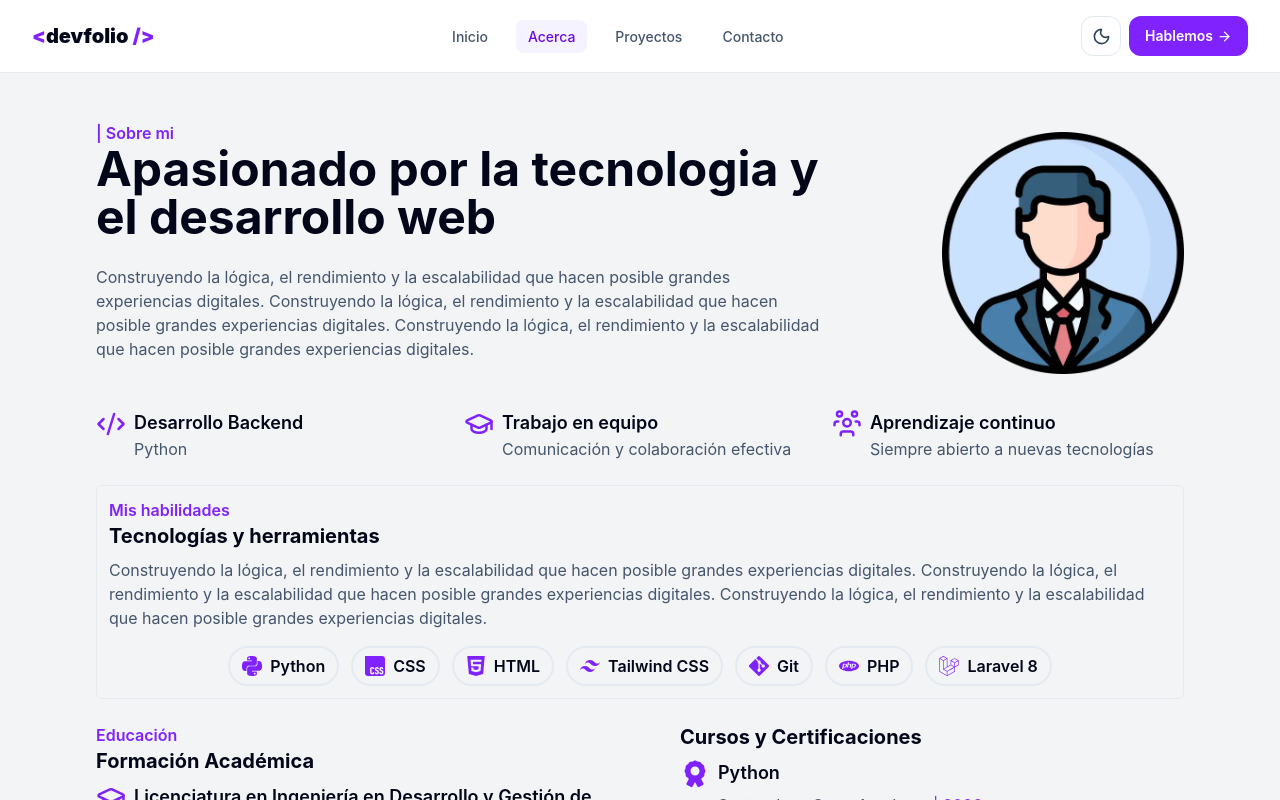
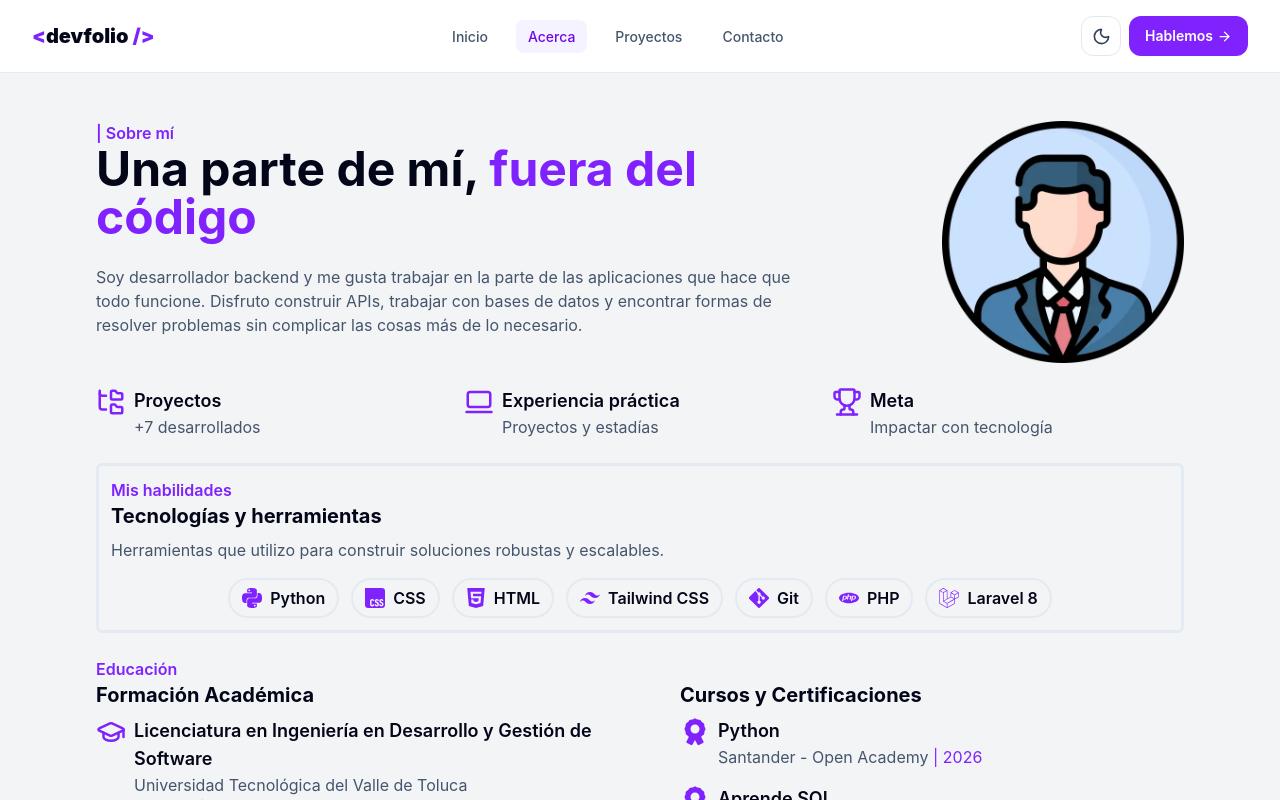
Before and after one commit to carlosmxdev/devfolio, a React (Vite) app: page /acerca in a window 1280 px wide. Shown: the top 800 px of the page. Built offline with nearby package versions, Linux system fonts and the light colour scheme.

Commit message:
style(about): refine visual styles

```diff
--- a/src/components/about/Certificates.jsx
+++ b/src/components/about/Certificates.jsx
@@ -5,17 +5,24 @@ function Certificates() {
     <div className="grid grid-cols-1 gap-4">
       {learningAchievements.map(
         ({ id, Icon, certificateName, platform, year }) => (
+          // Tarjeta del certificado.
           <dl key={id} className="flex gap-2">
+            {/* Icono representativo del certificado. */}
             <Icon
               size={30}
               aria-hidden="true"
               className="shrink-0 text-violet-600 dark:text-violet-400"
             />
+
+            {/* Contenedor del título y nombre de la plataforma o persona que emite el certificado. */}
             <div className="min-w-0 flex-1">
-              <dt className="mb-1.5 text-sm font-semibold text-slate-950 sm:text-lg dark:text-white">
+              {/* Título del certificado. */}
+              <dt className="text-sm font-semibold text-slate-950 sm:text-lg dark:text-white">
                 {certificateName}
               </dt>
-              <dd className="text-xs text-slate-600 sm:text-base dark:text-slate-300">
+
+              {/* Nombre de la plataforma o persona que emite el certificado. */}
+              <dd className="text-sm text-slate-600 sm:text-base dark:text-slate-300">
                 {platform}{" "}
                 <span className="text-violet-600 dark:text-violet-400">
                   | {year}
--- a/src/components/about/Education.jsx
+++ b/src/components/about/Education.jsx
@@ -4,21 +4,29 @@ function Education() {
   return (
     <div className="grid grid-cols-1 gap-4">
       {education.map(({ id, Icon, institution, degree, titled }) => (
+        // Tarjeta de la carrera.
         <dl key={id} className="flex gap-2">
+          {/* Icono representativo de la carrera. */}
           <Icon
             size={30}
             aria-hidden="true"
             className="shrink-0 text-violet-600 dark:text-violet-400"
           />
 
+          {/* Contenedor del nombre de la carrera, nombre de la universidad y año de titulación de la carrera. */}
           <div className="min-w-0 flex-1">
-            <dt className="mb-1.5 text-sm font-semibold text-slate-950 sm:text-lg dark:text-white">
+            {/* Nombre de la carrera. */}
+            <dt className="text-sm font-semibold text-slate-950 sm:text-lg dark:text-white">
               {degree}
             </dt>
-            <dd className="text-xs text-slate-600 sm:text-base dark:text-slate-300">
+
+            {/* Nombre de la universidad de la carrera. */}
+            <dd className="text-sm text-slate-600 sm:text-base dark:text-slate-300">
               {institution}
             </dd>
-            <span className="text-xs text-violet-600 sm:text-base dark:text-violet-400">
+
+            {/* Año de titulación de la carrera. */}
+            <span className="text-sm text-violet-600 sm:text-base dark:text-violet-400">
               {titled}
             </span>
           </div>
--- a/src/components/about/Skills.jsx
+++ b/src/components/about/Skills.jsx
@@ -4,16 +4,19 @@ function Skills() {
   return (
     <div className="flex flex-wrap items-center justify-center gap-3">
       {skills.map(({ name, Icon }) => (
+        // Tarjeta de la skill.
         <div
           key={name}
           className="inline-flex items-center gap-2 rounded-full border-2 border-slate-200/80 px-3 py-1.5 dark:border-slate-800"
         >
+          {/* Icono representativo de la skill. */}
           <Icon
             size={20}
             aria-hidden="true"
             className="shrink-0 text-violet-600 dark:text-violet-400"
           />
 
+          {/* Nombre de la skill. */}
           <p className="text-sm font-semibold text-slate-950 sm:text-base dark:text-white">
             {name}
           </p>
--- a/src/data/competencies.js
+++ b/src/data/competencies.js
@@ -1,22 +1,22 @@
-import { CodeXml, GraduationCap, UserGroup } from "lucide-react";
+import { Layers, FolderTree, LaptopMinimal, Trophy } from "lucide-react";
 
 export const competencies = [
   {
     id: 1,
-    Icon: CodeXml,
-    title: "Desarrollo Backend",
-    description: "Python",
+    Icon: FolderTree,
+    title: "Proyectos",
+    description: "+7 desarrollados",
   },
   {
     id: 2,
-    Icon: GraduationCap,
-    title: "Trabajo en equipo",
-    description: "Comunicación y colaboración efectiva",
+    Icon: LaptopMinimal,
+    title: "Experiencia práctica",
+    description: "Proyectos y estadías",
   },
   {
     id: 3,
-    Icon: UserGroup,
-    title: "Aprendizaje continuo",
-    description: "Siempre abierto a nuevas tecnologías",
+    Icon: Trophy,
+    title: "Meta",
+    description: "Impactar con tecnología",
   },
 ];
--- a/src/pages/About.jsx
+++ b/src/pages/About.jsx
@@ -16,21 +16,23 @@ function About() {
         <div>
           {/* Etiqueta decorativa que identifica la sección actual. */}
           <span className="text-sm font-semibold text-violet-600 sm:text-base dark:text-violet-400">
-            | Sobre mi
+            | Sobre mí
           </span>
 
           {/* Título principal de la sección. */}
           <h1 className="mb-4 text-3xl font-bold text-slate-950 sm:mb-6 sm:text-4xl lg:text-5xl dark:text-white">
-            Apasionado por la tecnologia y el desarrollo web
+            Una parte de mí,{" "}
+            <span className="text-violet-600 dark:text-violet-400">
+              fuera del código
+            </span>
           </h1>
 
           {/* Párrafo introductorio sobre el enfoque profesional. */}
           <p className="mb-6 text-sm leading-6 text-slate-600 sm:text-base dark:text-slate-300">
-            Construyendo la lógica, el rendimiento y la escalabilidad que hacen
-            posible grandes experiencias digitales. Construyendo la lógica, el
-            rendimiento y la escalabilidad que hacen posible grandes
-            experiencias digitales. Construyendo la lógica, el rendimiento y la
-            escalabilidad que hacen posible grandes experiencias digitales.
+            Soy desarrollador backend y me gusta trabajar en la parte de las
+            aplicaciones que hace que todo funcione. Disfruto construir APIs,
+            trabajar con bases de datos y encontrar formas de resolver problemas
+            sin complicar las cosas más de lo necesario.
           </p>
         </div>
 
@@ -40,7 +42,7 @@ function About() {
           <img
             src={developerAvatar}
             alt=""
-            className="h-auto w-10/12 object-cover sm:w-5/12 md:w-4/12 lg:w-9/12 xl:w-8/12 2xl:w-6/12"
+            className="h-auto w-9/12 object-cover sm:w-5/12 md:w-4/12 lg:w-9/12 xl:w-8/12 2xl:w-6/12"
             decoding="async"
           />
         </div>
@@ -50,7 +52,7 @@ function About() {
       <Competencies />
 
       {/* Sección dedicada a las habilidades técnicas del desarrollador. */}
-      <div className="mb-6 rounded-md border border-slate-200/80 p-3 dark:border-slate-800">
+      <div className="mb-6 rounded-md border-3 border-slate-200/80 p-3 dark:border-slate-800">
         {/* Etiqueta decorativa que identifica la sección de habilidades. */}
         <span className="text-sm font-semibold text-violet-600 sm:text-base dark:text-violet-400">
           Mis habilidades
@@ -63,11 +65,8 @@ function About() {
 
         {/* Párrafo introductorio sobre las competencias técnicas. */}
         <p className="mb-4 text-sm leading-6 text-slate-600 sm:text-base dark:text-slate-300">
-          Construyendo la lógica, el rendimiento y la escalabilidad que hacen
-          posible grandes experiencias digitales. Construyendo la lógica, el
-          rendimiento y la escalabilidad que hacen posible grandes experiencias
-          digitales. Construyendo la lógica, el rendimiento y la escalabilidad
-          que hacen posible grandes experiencias digitales.
+          Herramientas que utilizo para construir soluciones robustas y
+          escalables.
         </p>
 
         {/* Componente que muestra la lista de habilidades técnicas. */}
@@ -75,14 +74,16 @@ function About() {
       </div>
 
       {/* Sección que agrupa la formación académica y las certificaciones. */}
-      <div className="grid grid-cols-1 gap-2.5 xl:grid-cols-2 xl:gap-20">
-        {/* Contenedor de la formación académica. */}
       <div>
         {/* Etiqueta decorativa que identifica el apartado educativo. */}
         <span className="text-sm font-semibold text-violet-600 sm:text-base dark:text-violet-400">
           Educación
         </span>
 
+        {/* Contenedor de la formación académica y de cursos y certificaciones profesionales.*/}
+        <div className="grid grid-cols-1 gap-2.5 xl:grid-cols-2 xl:gap-20">
+          {/* Contenedor de la formación académica. */}
+          <div>
             {/* Título de la sección de estudios realizados. */}
             <h2 className="mb-2 text-base font-bold text-slate-950 sm:text-xl dark:text-white">
               Formación Académica
@@ -103,6 +104,7 @@ function About() {
             <Certificates />
           </div>
         </div>
+      </div>
     </section>
   );
 }
```
Lines whose indentation alone changed are shown as unchanged.
